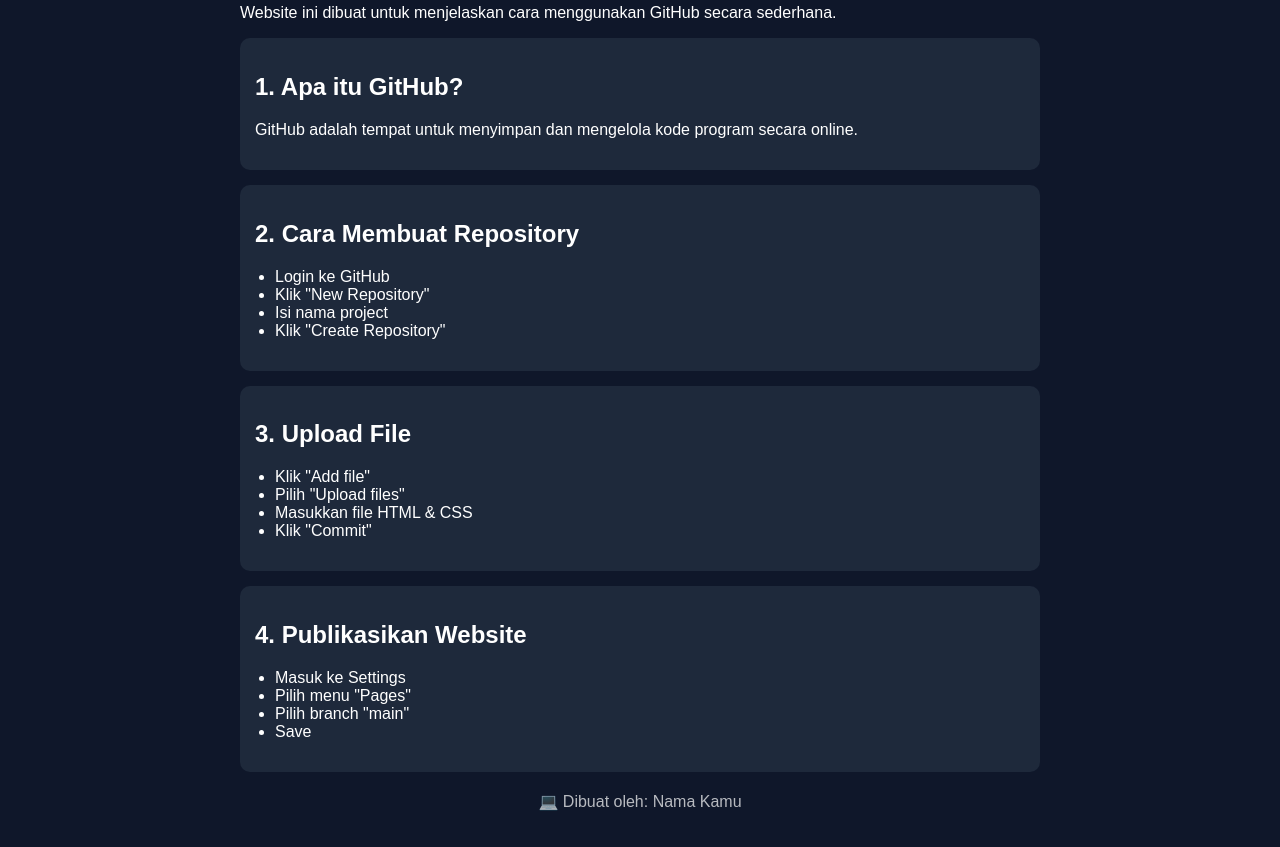
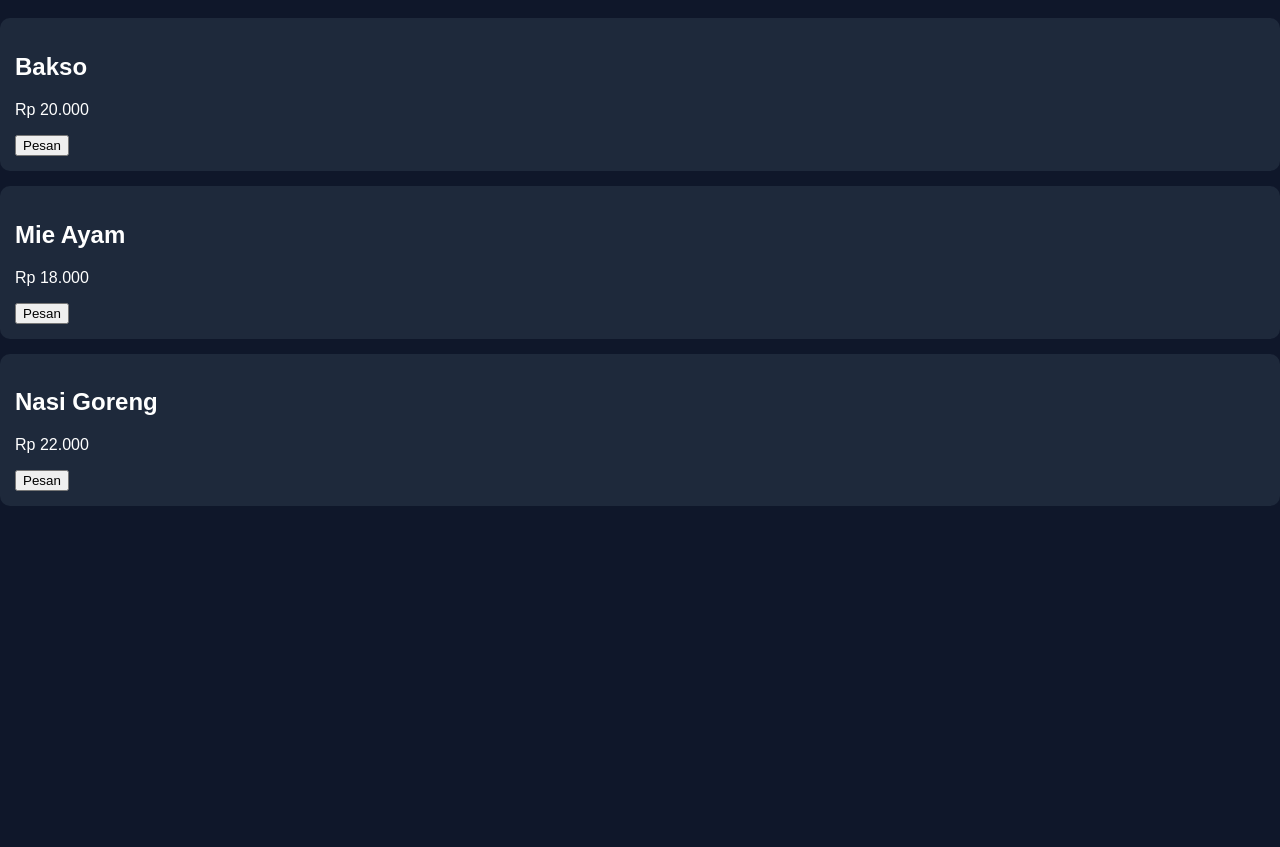
Before and after one commit to Ram-range/myweb, a plain HTML site: page index.html in a window 1280 px wide. Shown: the part 97-944 px from the top of the page. After the commit the page ends 800 px from the top, so only its background shows below. Drawn offline with Linux system fonts and the light colour scheme.

Commit message:
Update index.html

```diff
--- a/index.html
+++ b/index.html
@@ -2,55 +2,37 @@
 <html lang="id">
 <head>
     <meta charset="UTF-8">
-    <meta name="viewport" content="width=device-width, initial-scale=1.0">
-    <title>Belajar GitHub</title>
+    <title>Pesan Makanan Online</title>
     <link rel="stylesheet" href="style.css">
 </head>
 <body>
 
-    <div class="container">
-        <h1>🚀 Belajar GitHub</h1>
-        <p>Website ini dibuat untuk menjelaskan cara menggunakan GitHub secara sederhana.</p>
+<h1>🍔 Pesan Makanan Online</h1>
+<p>Dibuat oleh: <b>Daniel</b></p>
 
+<div class="menu">
     <div class="card">
-            <h2>1. Apa itu GitHub?</h2>
-            <p>GitHub adalah tempat untuk menyimpan dan mengelola kode program secara online.</p>
+        <h2>Bakso</h2>
+        <p>Rp 20.000</p>
+        <button onclick="pesan('Bakso')">Pesan</button>
     </div>
 
     <div class="card">
-            <h2>2. Cara Membuat Repository</h2>
-            <ul>
-                <li>Login ke GitHub</li>
-                <li>Klik "New Repository"</li>
-                <li>Isi nama project</li>
-                <li>Klik "Create Repository"</li>
-            </ul>
+        <h2>Mie Ayam</h2>
+        <p>Rp 18.000</p>
+        <button onclick="pesan('Mie Ayam')">Pesan</button>
     </div>
 
     <div class="card">
-            <h2>3. Upload File</h2>
-            <ul>
-                <li>Klik "Add file"</li>
-                <li>Pilih "Upload files"</li>
-                <li>Masukkan file HTML & CSS</li>
-                <li>Klik "Commit"</li>
-            </ul>
+        <h2>Nasi Goreng</h2>
+        <p>Rp 22.000</p>
+        <button onclick="pesan('Nasi Goreng')">Pesan</button>
+    </div>
 </div>
 
-        <div class="card">
-            <h2>4. Publikasikan Website</h2>
-            <ul>
-                <li>Masuk ke Settings</li>
-                <li>Pilih menu "Pages"</li>
-                <li>Pilih branch "main"</li>
-                <li>Save</li>
-            </ul>
-        </div>
+<p id="hasil"></p>
 
-        <footer>
-            <p>💻 Dibuat oleh: Nama Kamu</p>
-        </footer>
-    </div>
+<script src="script.js"></script>
 
 </body>
 </html>
```
Lines whose indentation alone changed are shown as unchanged.
